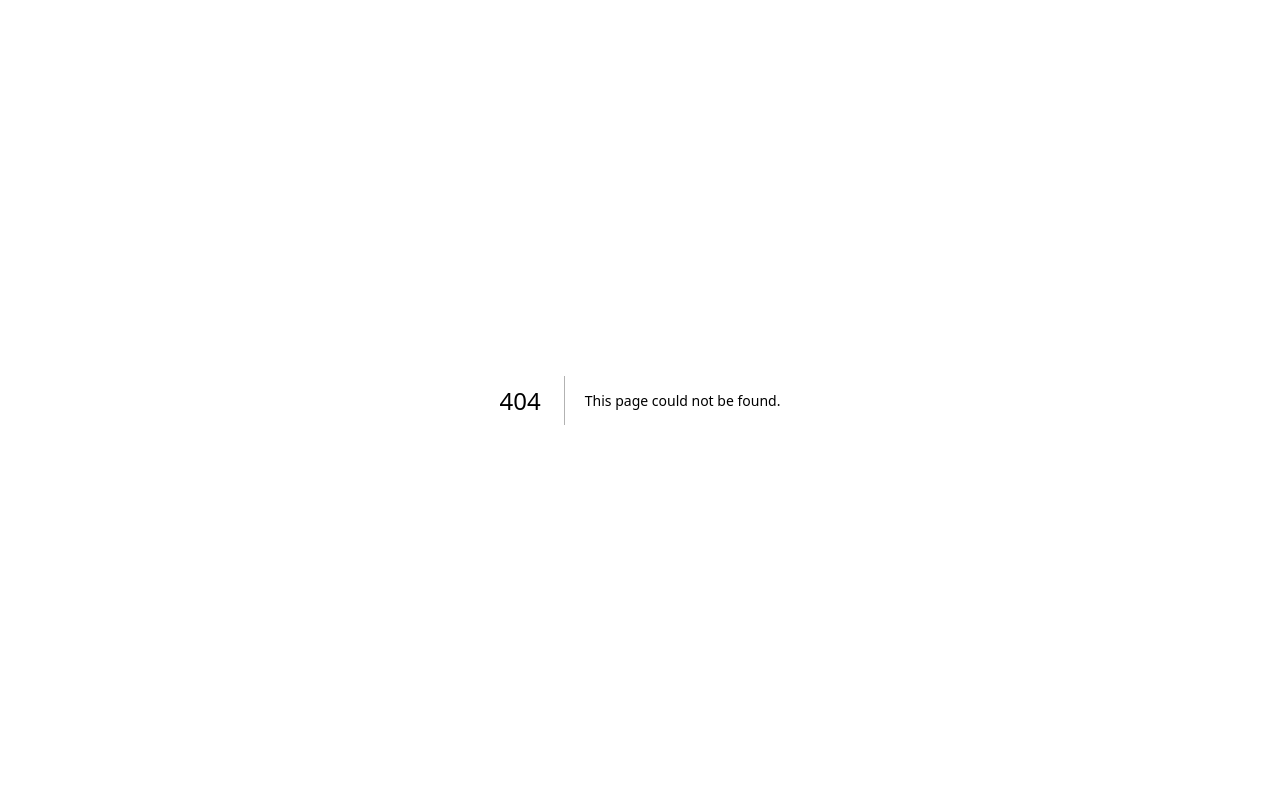
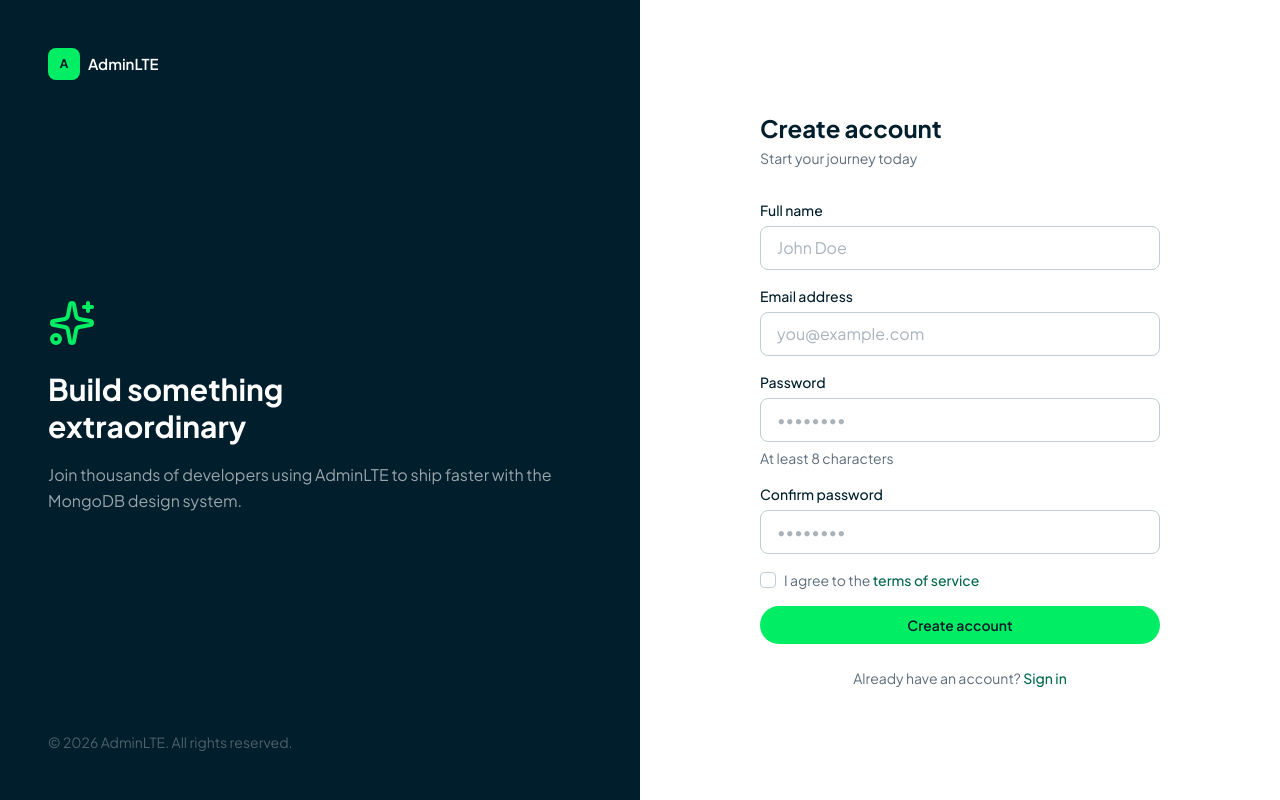
Before and after one commit to mvahidsm7/adminlte-x-mongodb, a Next.js app: page /register-v2 in a window 1280 px wide. Before the commit this address had no page. Built offline with nearby package versions, Linux system fonts and the light colour scheme.

Commit message:
feat: add Register v2 page (split-screen layout)

```diff
--- /dev/null
+++ b/src/app/(auth)/register-v2/page.tsx
@@ -0,0 +1,103 @@
+import type { Metadata } from 'next'
+import Link from 'next/link'
+import { Sparkles } from 'lucide-react'
+import Button from '@/components/ui/Button'
+import Input from '@/components/ui/Input'
+
+export const metadata: Metadata = { title: 'Create Account — AdminLTE' }
+
+export default function RegisterV2Page() {
+  return (
+    <div className="flex min-h-screen">
+      {/* Left panel */}
+      <div className="hidden lg:flex lg:w-1/2 bg-mongo-teal-deep flex-col justify-between p-12">
+        <div className="flex items-center gap-2">
+          <div className="w-8 h-8 rounded-md bg-mongo-green flex items-center justify-center">
+            <span className="text-ink font-bold text-xs select-none">A</span>
+          </div>
+          <span className="text-white font-semibold text-[15px]">AdminLTE</span>
+        </div>
+
+        <div>
+          <Sparkles className="w-12 h-12 text-mongo-green mb-6" />
+          <h2 className="text-3xl font-bold text-white mb-4 leading-tight">
+            Build something<br />extraordinary
+          </h2>
+          <p className="text-white/60 text-base leading-relaxed">
+            Join thousands of developers using AdminLTE to ship faster with the MongoDB design system.
+          </p>
+        </div>
+
+        <p className="text-white/30 text-sm">© 2026 AdminLTE. All rights reserved.</p>
+      </div>
+
+      {/* Right panel */}
+      <div className="flex flex-1 items-center justify-center p-8 bg-white">
+        <div className="w-full max-w-[400px]">
+          {/* Mobile logo */}
+          <div className="lg:hidden flex items-center gap-2 mb-8">
+            <div className="w-8 h-8 rounded-md bg-mongo-teal-deep flex items-center justify-center">
+              <span className="text-mongo-green font-bold text-xs select-none">A</span>
+            </div>
+            <span className="text-ink font-semibold text-[15px]">AdminLTE</span>
+          </div>
+
+          <h1 className="text-2xl font-bold text-ink mb-1">Create account</h1>
+          <p className="text-sm text-steel mb-8">Start your journey today</p>
+
+          <form className="space-y-4">
+            <Input
+              label="Full name"
+              type="text"
+              placeholder="John Doe"
+              autoComplete="name"
+            />
+            <Input
+              label="Email address"
+              type="email"
+              placeholder="you@example.com"
+              autoComplete="email"
+            />
+            <Input
+              label="Password"
+              type="password"
+              placeholder="••••••••"
+              autoComplete="new-password"
+              hint="At least 8 characters"
+            />
+            <Input
+              label="Confirm password"
+              type="password"
+              placeholder="••••••••"
+              autoComplete="new-password"
+            />
+
+            <label className="flex items-start gap-2 text-sm text-steel cursor-pointer">
+              <input
+                type="checkbox"
+                className="mt-0.5 w-4 h-4 rounded border-hairline-strong accent-mongo-green"
+              />
+              <span>
+                I agree to the{' '}
+                <Link href="#" className="text-mongo-green-dark hover:underline font-medium">
+                  terms of service
+                </Link>
+              </span>
+            </label>
+
+            <Button variant="primary" className="w-full justify-center">
+              Create account
+            </Button>
+          </form>
+
+          <p className="mt-6 text-center text-sm text-steel">
+            Already have an account?{' '}
+            <Link href="/login-v2" className="text-mongo-green-dark font-medium hover:underline">
+              Sign in
+            </Link>
+          </p>
+        </div>
+      </div>
+    </div>
+  )
+}
```
Also changed, not shown: 1 other file (tests, documents, lock files or other folders).
